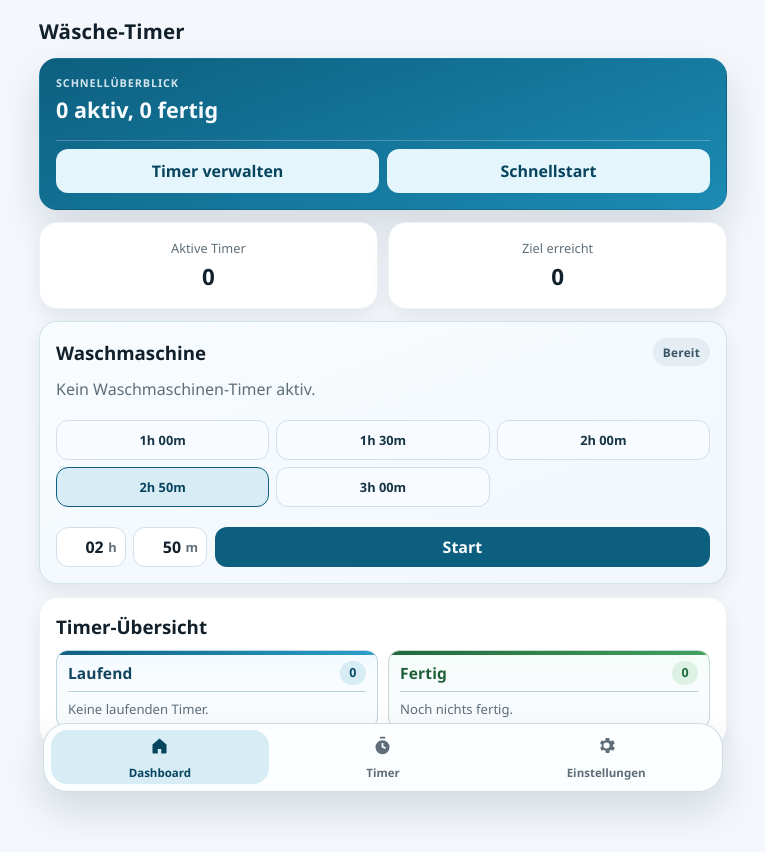
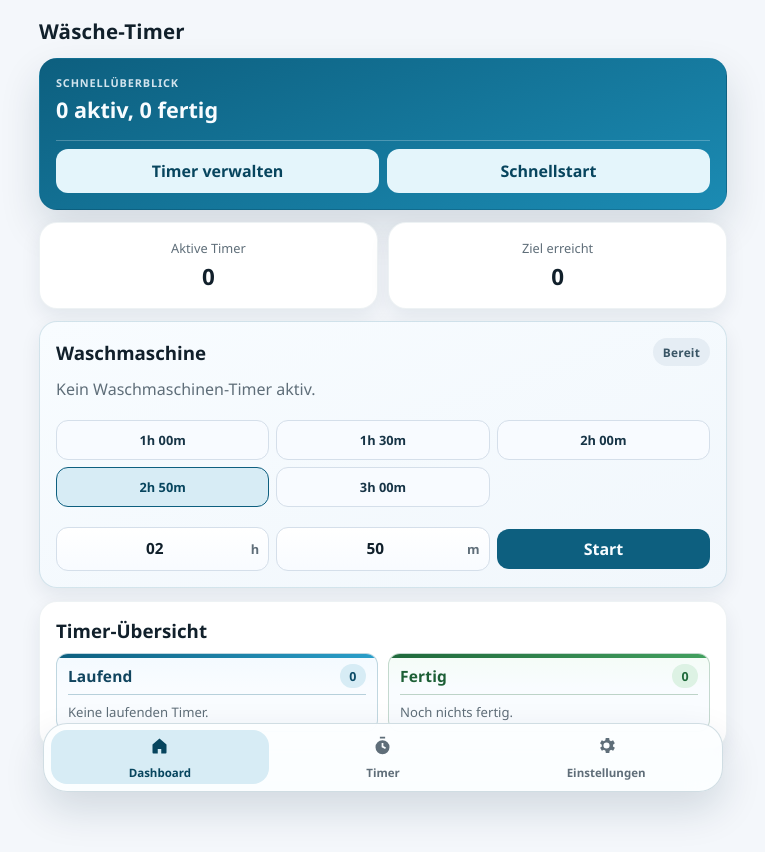
Before and after one commit to blaxcky/wasche-timer-app, a React (Vite) app: page / in a window 1280 px wide. Shown: the whole page, without its empty margins (257-1022 px from the left). Built offline with nearby package versions, Linux system fonts and the light colour scheme.

Commit message:
Moderne Timer-Auswahl umsetzen

```diff
--- a/src/styles.css
+++ b/src/styles.css
@@ -662,32 +662,39 @@ button:focus-visible {
 .machine-inline-controls {
   margin-top: 0.62rem;
   display: grid;
-  grid-template-columns: repeat(2, minmax(0, auto)) minmax(92px, 1fr);
+  grid-template-columns: repeat(2, minmax(86px, 1fr)) minmax(92px, 1fr);
   align-items: center;
   gap: 0.46rem;
   justify-content: start;
 }
 
 .machine-inline-field {
-  display: inline-flex;
-  align-items: center;
-  gap: 0.28rem;
+  position: relative;
+  display: block;
   border: 1px solid var(--line);
   border-radius: 12px;
-  background: var(--surface);
-  min-height: 40px;
-  padding: 0.4rem 0.52rem;
+  background: linear-gradient(180deg, #ffffff, #f8fbff);
+  min-height: 42px;
+  overflow: hidden;
+}
+
+.machine-inline-field:focus-within {
+  border-color: #81b8d0;
+  box-shadow: 0 0 0 2px rgba(42, 137, 173, 0.16);
 }
 
 .machine-inline-field select {
-  width: 4.2ch;
-  min-height: 0;
+  width: 100%;
+  min-height: 42px;
   border: none;
-  padding: 0;
-  text-align: right;
+  padding: 0.5rem 1.7rem 0.5rem 0.72rem;
+  text-align: center;
   background: transparent;
-  font-weight: 700;
+  font-weight: 800;
+  font-size: 0.96rem;
   appearance: none;
+  -webkit-appearance: none;
+  cursor: pointer;
 }
 
 .machine-inline-field select:focus {
@@ -695,9 +702,14 @@ button:focus-visible {
 }
 
 .machine-inline-field span {
+  position: absolute;
+  right: 0.56rem;
+  top: 50%;
+  transform: translateY(-50%);
   color: var(--muted);
   font-size: 0.8rem;
   font-weight: 700;
+  pointer-events: none;
 }
 
 .machine-inline-field select:disabled {
```
